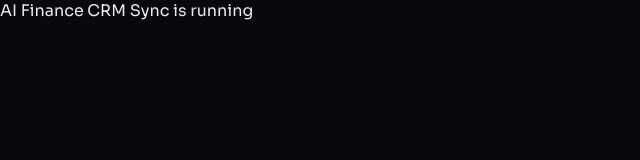
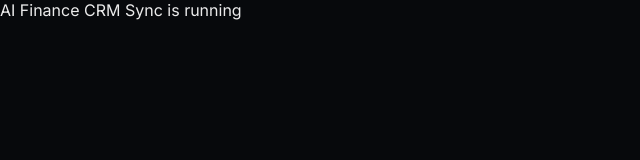
Before and after one commit to erikdkrs-cloud/ai-finance-crm-sync, a Next.js app: page / in a window 1280 px wide. Shown: the top 160 px of the page, without its empty margins (0-640 px from the left). Built offline with nearby package versions, Linux system fonts and the light colour scheme.

Commit message:
Update _app.js

```diff
--- a/pages/_app.js
+++ b/pages/_app.js
@@ -1,17 +1,17 @@
 // pages/_app.js
-import "@/styles/globals.css";
-import "@/styles/dkrs-theme.css";
-import { Sora } from "next/font/google";
+import "../styles/globals.css";
+import "../styles/dkrs-theme.css";
+import { Inter } from "next/font/google";
 
-const sora = Sora({
+const inter = Inter({
   subsets: ["latin", "cyrillic"],
-  weight: ["300", "400", "500", "600", "700"],
+  weight: ["400", "500", "600", "700"],
   display: "swap",
 });
 
 export default function App({ Component, pageProps }) {
   return (
-    <div className={sora.className}>
+    <div className={inter.className}>
       <Component {...pageProps} />
     </div>
   );
```
